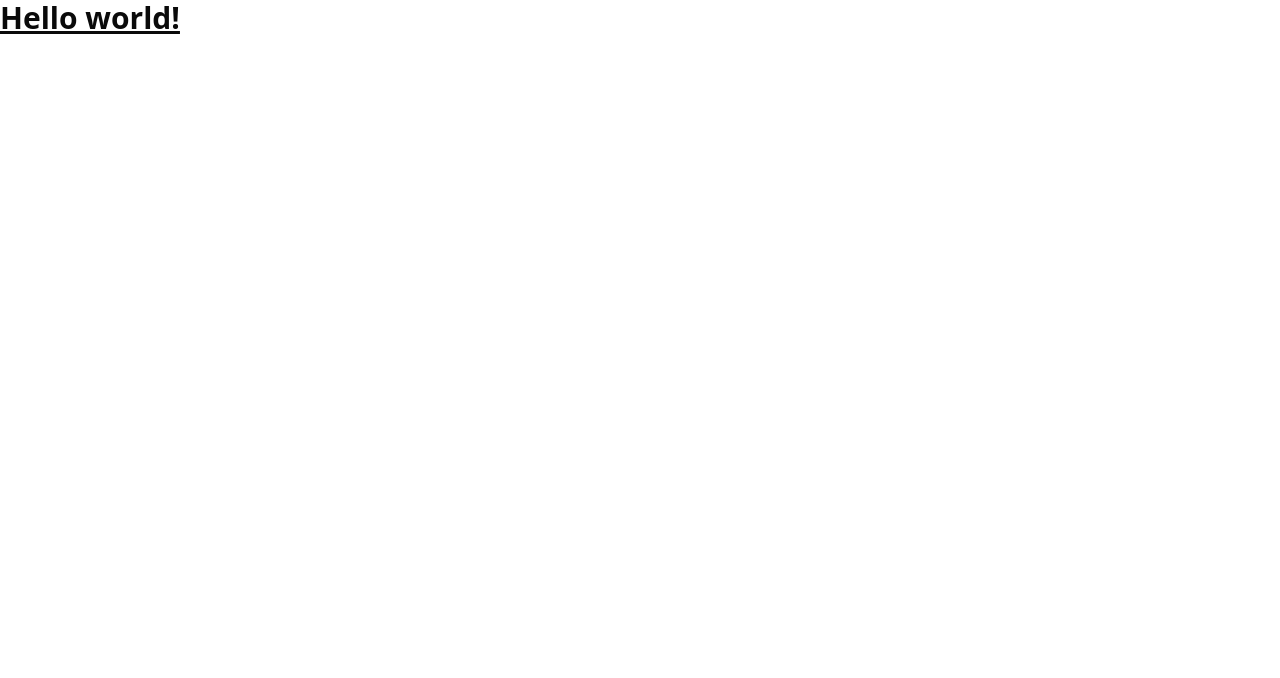
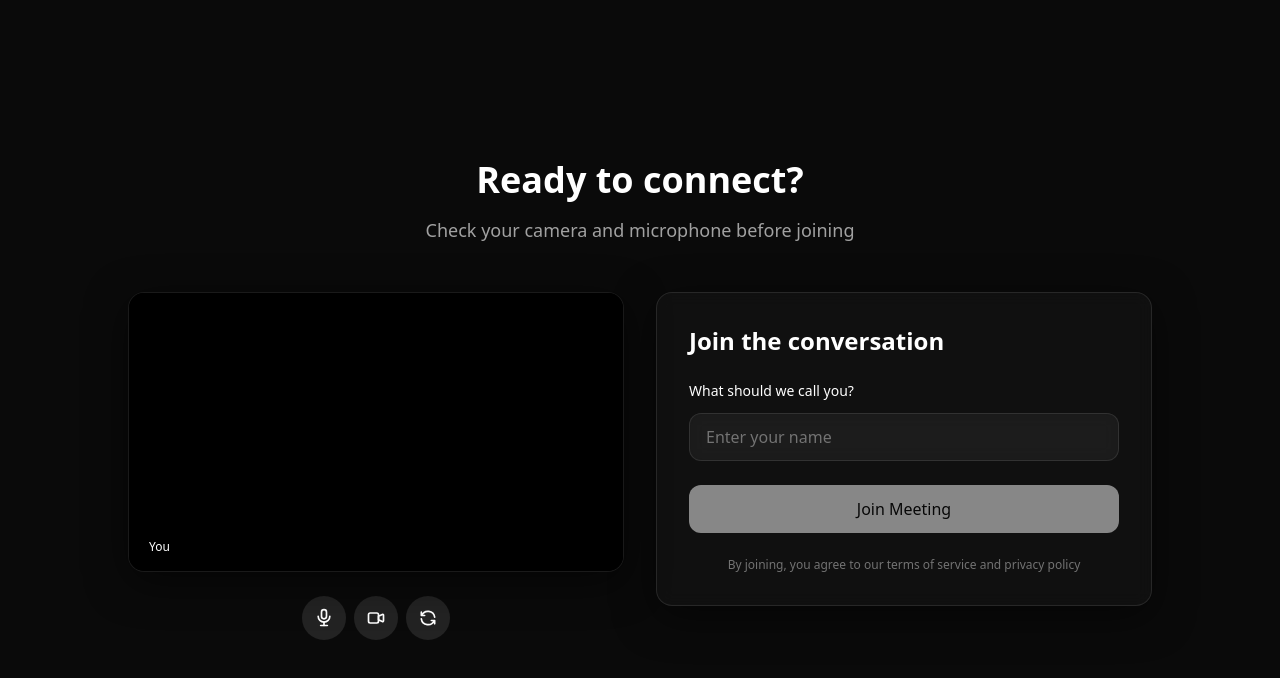
Before and after one commit to lismarreiros/Helixque, a Next.js app in the folder frontend/: page / in a window 1280 px wide. Shown: the top 678 px of the page. Built offline with nearby package versions, Linux system fonts and the light colour scheme; no server answers.

Commit message:
updated the landing page

```diff
--- a/frontend/app/page.tsx
+++ b/frontend/app/page.tsx
@@ -1,10 +1,10 @@
 import Image from "next/image";
+import MatchPage from "./match/page";
 
 export default function Home() {
   return (
-        <h1 className="text-3xl font-bold underline">
-      Hello world!
-    </h1>
-
+        <div>
+          <MatchPage />
+        </div>
   );
 }
```
